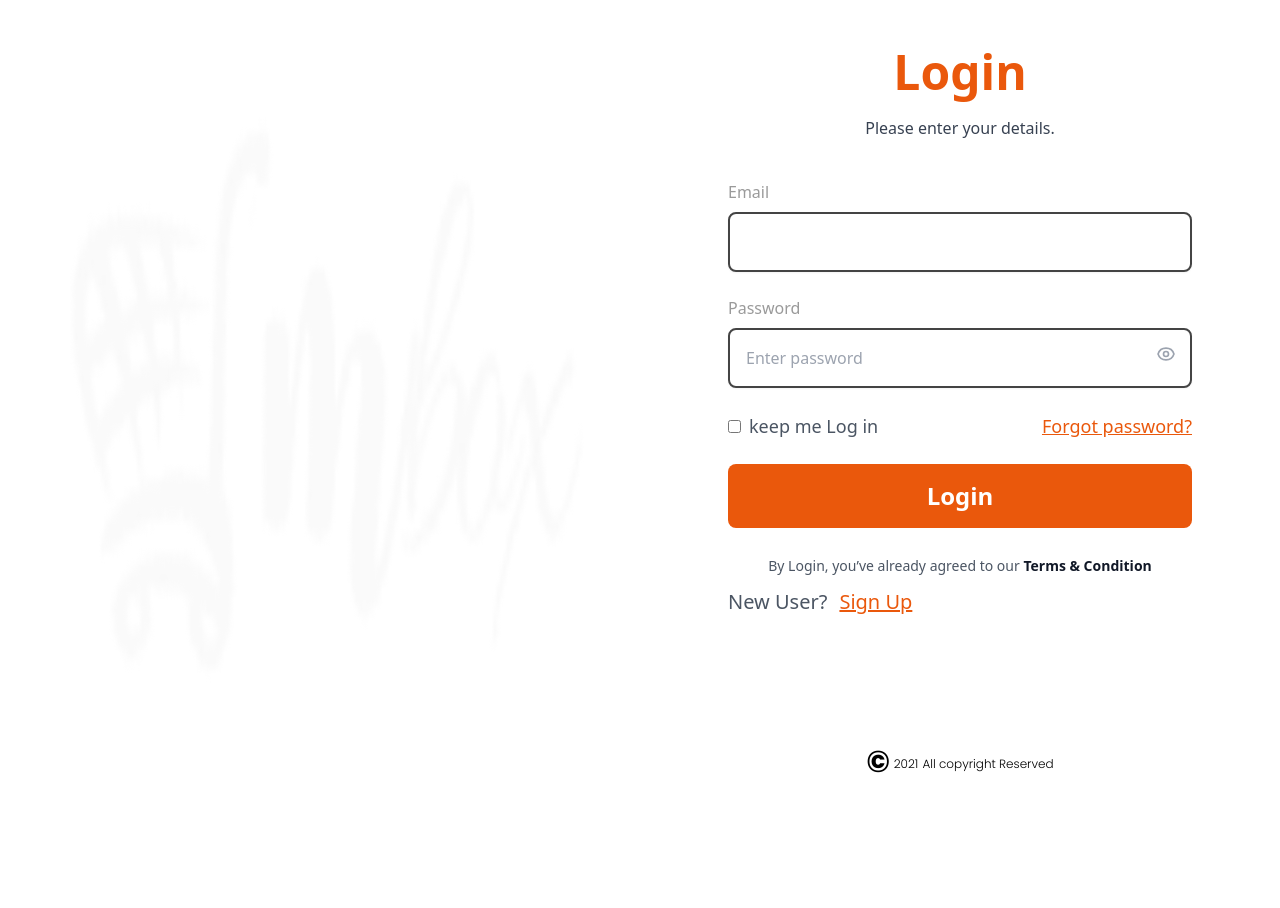
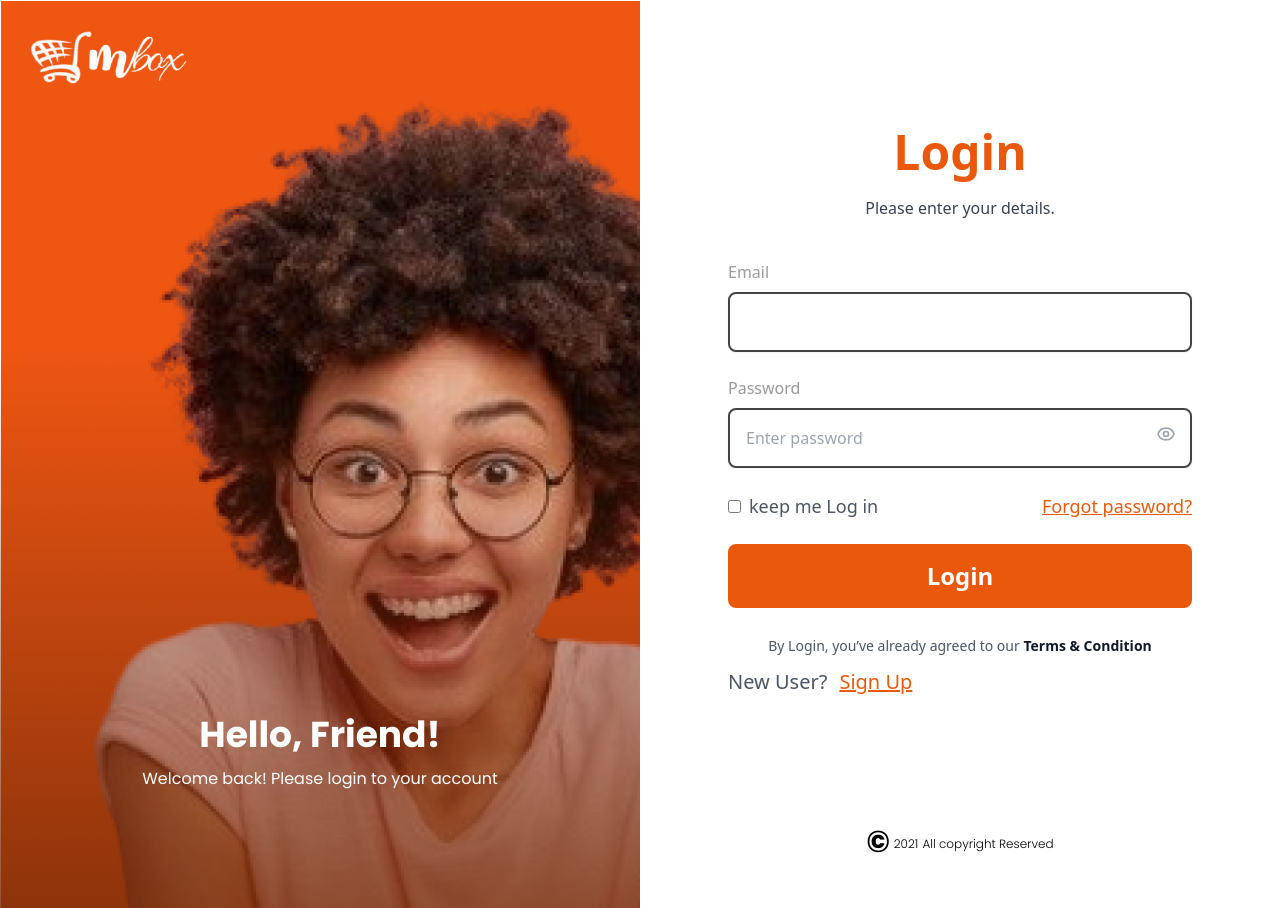
Before and after one commit to mbox-project/mbox-user, a React (Create React App) app: page /auth/login in a window 1280 px wide. Before the commit the page ends 828 px from the top, so only its background shows below. Built offline with nearby package versions, Linux system fonts and the light colour scheme.

Commit message:
Added the background image

```diff
--- a/src/pages/Auth/Login/index.jsx
+++ b/src/pages/Auth/Login/index.jsx
@@ -8,7 +8,6 @@ import Label from "../../../components/Label";
 
 function Login() {
   const [value, setValue] = React.useState({});
-
   const onChangeInput = (e) => {
     setValue({ ...value, [e.target.name]: e.target.value });
   };
@@ -18,14 +17,22 @@ function Login() {
   };
 
   return (
-    <div className="w-full h-screen flex">
-      <div className=" hidden lg:flex w-1/2 mx-auto p-12 bg-[url]">
-        <img src={logo} />
+    <div className=" flex">
+      <div className="  hidden lg:w-1/2  lg:mx-auto  lg:block bg-register-img ">
+        <img src={logo} className="w- m-6" />
+        <div className=" mt-60 pt-96  text-white">
+          <p className="flex justify-center font-poppins font-extrabold text-4xl ">
+            Hello, Friend!
+          </p>
+          <p className="flex justify-center pt-3 font-poppins text-base  ">
+            Welcome back! Please login to your account
+          </p>
+        </div>
       </div>
       <div className="w-full lg:w-1/2 lg:mx-auto  md:my-auto bg-white p-12">
         <div className="w-full">
           <div className="text-center pb-10">
-            <h1 className="text-3xl lg:text-5xl font-bold text-orange-600 mb-5">
+            <h1 className="text-3xl lg:text-5xl font-bold lg:pt-20 text-orange-600 mb-5">
               Login
             </h1>
             <p className=" lg:text-base text-lg text-gray-700">
```
